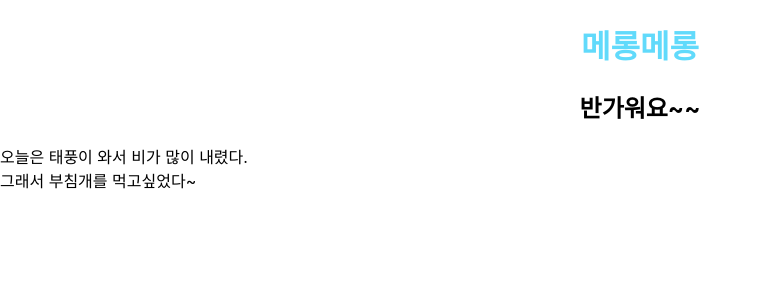
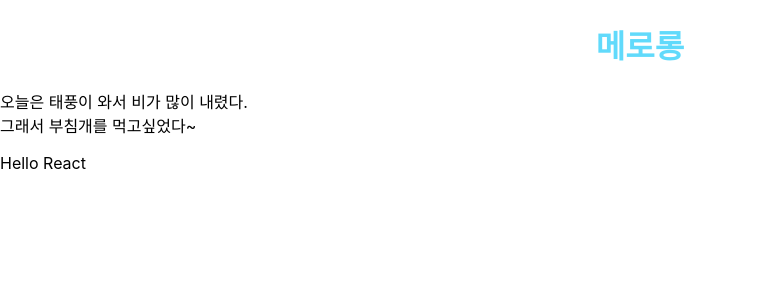
Before and after one commit to sunk-dev/review-react, a React (Create React App) app: page / in a window 1280 px wide. Shown: the top 300 px of the page, without its empty margins (0-762 px from the left). Built offline with nearby package versions, Linux system fonts and the light colour scheme.

Commit message:
컴포넌트 기초

```diff
--- a/src/App.js
+++ b/src/App.js
@@ -1,24 +1,23 @@
 import React from 'react';
 import logo from './logo.svg';
 import './App.css';
+import AppItem from './AppItem'; //APPItem 컴포넌트 불러오기
+import NoName from './NoName';
+import Hello from './Hello';
 /* JSX 규칙
 여러개의 태그를 사용하려면 그것들을 하나의 루트로 감싸야 함.
 React Fragement 태그
 복수의 자식요소를 그룹화 하는데 사용되며 불필요한 노드를 DOM에 추가하지 않음.
  빈 다이아몬드로 하면 리액트 프래그먼트 태그로 인식함.
  리액트에서 닫는 태그가 없는태그들은 (/)슬래시를 치고 닫아준다. */
-function App() {
+const App=()=> {
   const $h1=<h1>메롱메롱</h1>; //이렇게 하는 알아서 태그 생성(doucument.CreateElement 자동 생성해줌)
   const $h2=React.createElement('h2',null,'반가워요~~');
   return (
     <>
-    <div className="App">
-      {$h1}
-      {$h2}
-    </div>
-    <div className='noname'>
-      <p>오늘은 태풍이 와서 비가 많이 내렸다. <br/>그래서 부침개를 먹고싶었다~</p>
-    </div>
+    <AppItem/>
+    <NoName/>
+    <Hello/>
     </>
   );
 }
--- /dev/null
+++ b/src/AppItem.js
@@ -0,0 +1,14 @@
+//컴포넌트 js는 앞글자를 대문자로 함으로써 나타냄
+//class 컴포넌트 :요즘에는 잘 사용하지 않음.
+import React from "react"; //모든 컴포넌트의 첫줄에 들어감
+class AppItem extends React.Component{
+    render(){
+        return (
+        <div className="App">
+            <h1>메로롱</h1>
+        </div>
+        );
+    }
+
+}
+export default AppItem;
--- /dev/null
+++ b/src/Hello.js
@@ -0,0 +1,9 @@
+import React from 'react'
+
+const Hello = () => {
+  return (
+    <div>Hello React</div>
+  )
+};
+
+export default Hello
--- /dev/null
+++ b/src/NoName.js
@@ -0,0 +1,11 @@
+import React from 'react'
+
+const NoName = () => {
+  return (
+    <div className='noname'>
+    <p>오늘은 태풍이 와서 비가 많이 내렸다. <br/>그래서 부침개를 먹고싶었다~</p>
+  </div>
+  )
+}
+
+export default NoName
```
